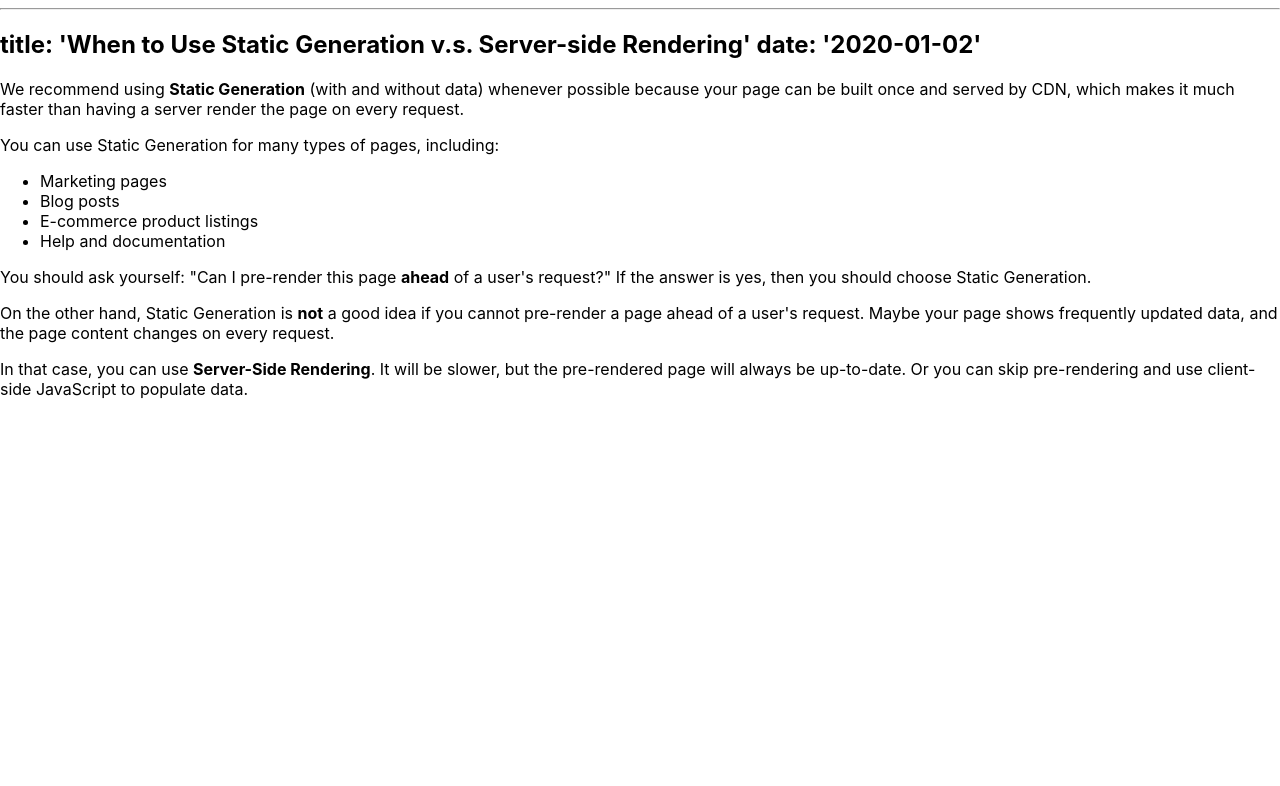
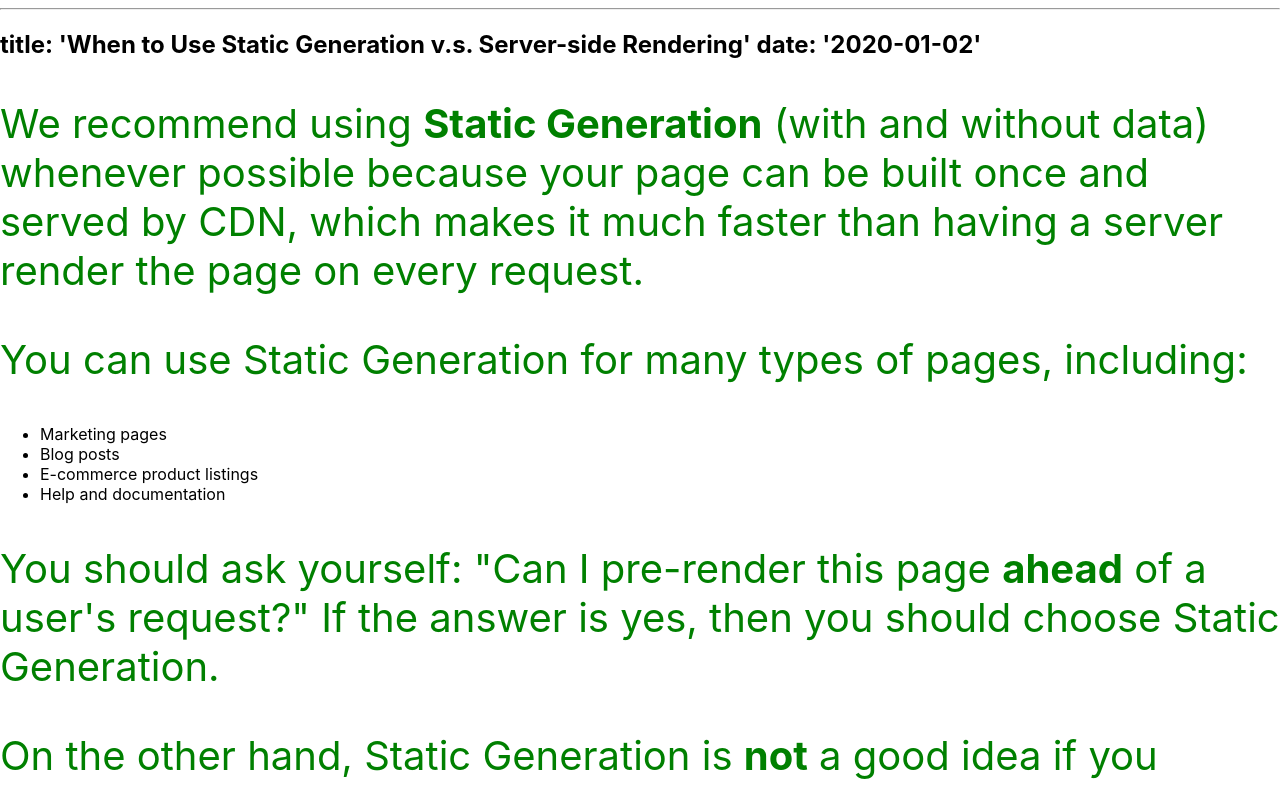
Before and after one commit to cookie777/portfolio-website, a Next.js app: page /test-post in a window 1280 px wide. Shown: the top 786 px of the page. Built offline with nearby package versions, Linux system fonts and the light colour scheme.

Commit message:
test: css

```diff
--- a/lib/posts.js
+++ b/lib/posts.js
@@ -74,7 +74,7 @@ export async function getSinglePostDataOf(subFolder, id) {
   .use(html)
   .process(matterResult.content)
   const contentHtml = processedContent.toString()
-  console.log(contentHtml)
+  // console.log(contentHtml)
   return {
     id,
     contentHtml,
--- a/pages/api/hello.js
+++ /dev/null
@@ -1,5 +0,0 @@
-// Next.js API route support: https://nextjs.org/docs/api-routes/introduction
-
-export default (req, res) => {
-  res.status(200).json({ name: 'John Doe' })
-}
--- a/pages/test-post.js
+++ b/pages/test-post.js
@@ -1,29 +1,26 @@
 import fs from 'fs'
 import path from 'path'
 import ReactMarkdown from "react-markdown";
-import Markdown from "react-markdown";
 import styled from 'styled-components';
 
 const StyledP = styled.p`
-font-size: 12px;
+font-size: 40px;
 color: green;
 `;
+
+const components = {
+  p: StyledP
+}
 
 export default function TestPage({ source }) {
   return (
     <div>
-      <Markdown
-        components={{
-          p: StyledP
-      }}/>
-      <ReactMarkdown children={source}/>
+      <ReactMarkdown children={source} components={components}/>
     </div>
   )
 }
 
 export async function getStaticProps() {
-  // MDX text - can be from a local file, database, anywhere
-
   const postsDirectory = path.join(process.cwd(), 'posts')
   const fullPath = path.join(postsDirectory + '/' + `works`, `project1.md`)
   const source = fs.readFileSync(fullPath, 'utf8')
--- a/pages/works/works.module.css
+++ b/pages/works/works.module.css
@@ -1,6 +1,6 @@
 
-.test li {
+.test p {
   font-size: 60px;
   font-weight: 900;
-  color: gold;
+  color: green;
 }
```
